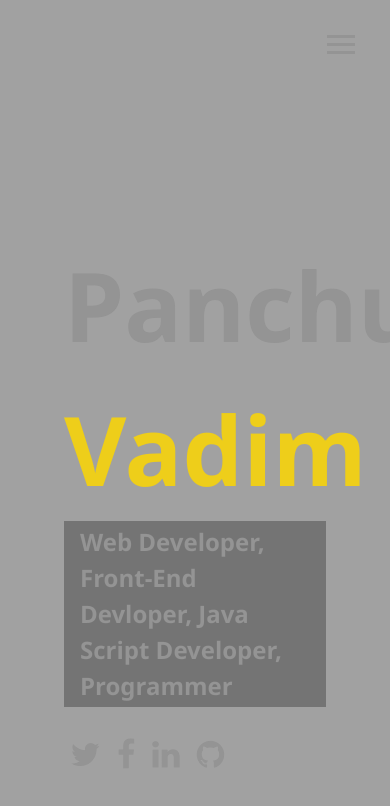
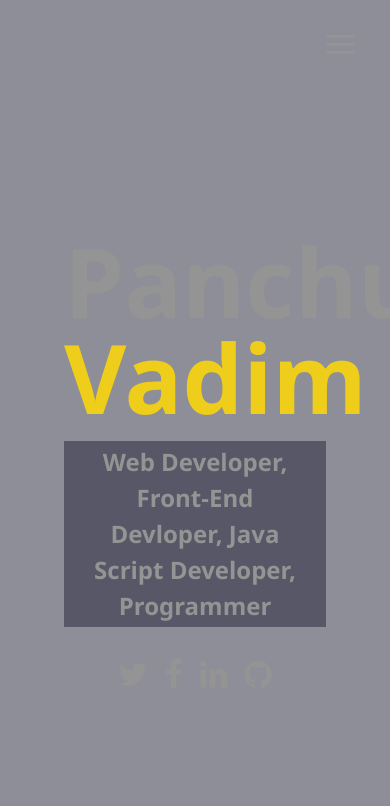
Before and after one commit to panchuk1975/myPortfolio_html_sass, a website: page dist/index.html in a window 390 px wide. Drawn offline with Linux system fonts and the light colour scheme.

Commit message:
Mobile first

```diff
--- a/scss/_config.scss
+++ b/scss/_config.scss
@@ -1,4 +1,4 @@
-$primary-color: #444;
+$primary-color: rgb(30, 30, 51);
 $secondary-color: #eece1a;
 $show-home-image: true;
 $home-image: url(../img/tu160about.jpg);
@@ -15,7 +15,7 @@ $background-opacity: 0.5;
       background-attachment: fixed;
       background-size: cover;
       &:after {
-            content: '';
+        content: "";
         position: absolute;
         top: 0;
         right: 0;
@@ -27,3 +27,27 @@ $background-opacity: 0.5;
     }
   }
 }
+
+@mixin mediaSm {
+  @media screen and (max-width: 500px) {
+    @content;
+  }
+}
+
+@mixin mediaMd {
+  @media screen and (max-width: 768px) {
+    @content;
+  }
+}
+
+@mixin mediaLg {
+  @media screen and (min-width: 769px) and (max-width: 1170x) {
+    @content;
+  }
+}
+
+@mixin mediaXl {
+  @media screen and (min-width: 1171px) {
+    @content;
+  }
+}
--- a/scss/_menu.scss
+++ b/scss/_menu.scss
@@ -98,6 +98,9 @@
     color: white;
     text-decoration: none;
     @include easeOut;
+    &:hover {
+        color: $secondary-color;
+    }
   }
 }
 
--- a/scss/main.scss
+++ b/scss/main.scss
@@ -1,5 +1,6 @@
 @import "config";
 @import "menu";
+@import "mobile";
 
 * {
   box-sizing: border-box;
```
Also changed, not shown: dist/css/main.css, dist/img/portraite360.png (added), dist/img/portraite360black.png (added), 1 other file. Lines whose indentation alone changed are shown as unchanged.
